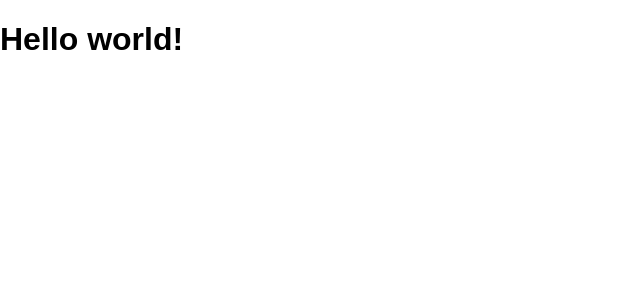
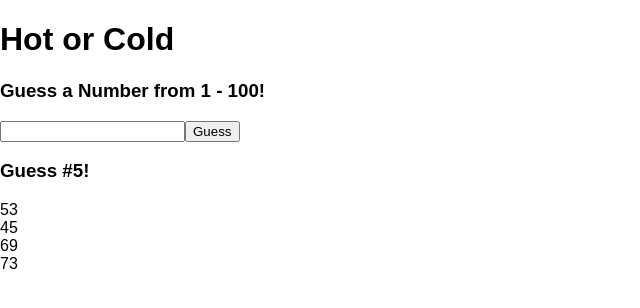
Before and after one commit to jhnnyk/thinkful-react-hot-cold, a React (Create React App) app: page / in a window 1280 px wide. Shown: the top 308 px of the page, without its empty margins (0-640 px from the left). Built offline with nearby package versions, Linux system fonts and the light colour scheme.

Commit message:
add all static components

```diff
--- /dev/null
+++ b/src/components/guess-box.js
@@ -0,0 +1,18 @@
+import React from 'react'
+import GuessStatus from './guess-status'
+import GuessForm from './guess-form'
+import GuessCount from './guess-count'
+import GuessHistory from './guess-history'
+
+export default class GuessBox extends React.Component {
+  render () {
+    return (
+      <div>
+        <GuessStatus />
+        <GuessForm />
+        <GuessCount />
+        <GuessHistory />
+      </div>
+    )
+  }
+}
--- /dev/null
+++ b/src/components/guess-count.js
@@ -0,0 +1,11 @@
+import React from 'react'
+
+export default class GuessCount extends React.Component {
+  render () {
+    return (
+      <div>
+        <h3>Guess #5!</h3>
+      </div>
+    )
+  }
+}
--- /dev/null
+++ b/src/components/guess-form.js
@@ -0,0 +1,12 @@
+import React from 'react'
+
+export default class GuessForm extends React.Component {
+  render () {
+    return (
+      <form>
+        <input type='text' />
+        <button>Guess</button>
+      </form>
+    )
+  }
+}
--- /dev/null
+++ b/src/components/guess-history.js
@@ -0,0 +1,14 @@
+import React from 'react'
+
+export default class GuessHistory extends React.Component {
+  render () {
+    return (
+      <div>
+        <div>53</div>
+        <div>45</div>
+        <div>69</div>
+        <div>73</div>
+      </div>
+    )
+  }
+}
--- /dev/null
+++ b/src/components/guess-status.js
@@ -0,0 +1,11 @@
+import React from 'react'
+
+export default class GuessStatus extends React.Component {
+  render () {
+    return (
+      <div>
+        <h3>Guess a Number from 1 - 100!</h3>
+      </div>
+    )
+  }
+}
--- a/src/components/hot-or-cold.js
+++ b/src/components/hot-or-cold.js
@@ -1,10 +1,13 @@
 import React, { Component } from 'react'
+import Title from './title'
+import GuessBox from './guess-box'
 
 class HotorCold extends Component {
   render () {
     return (
       <div>
-        <h1>Hello world!</h1>
+        <Title />
+        <GuessBox />
       </div>
     )
   }
--- /dev/null
+++ b/src/components/title.js
@@ -0,0 +1,9 @@
+import React from 'react'
+
+export default class Title extends React.Component {
+  render () {
+    return (
+      <h1>Hot or Cold</h1>
+    )
+  }
+}
```
